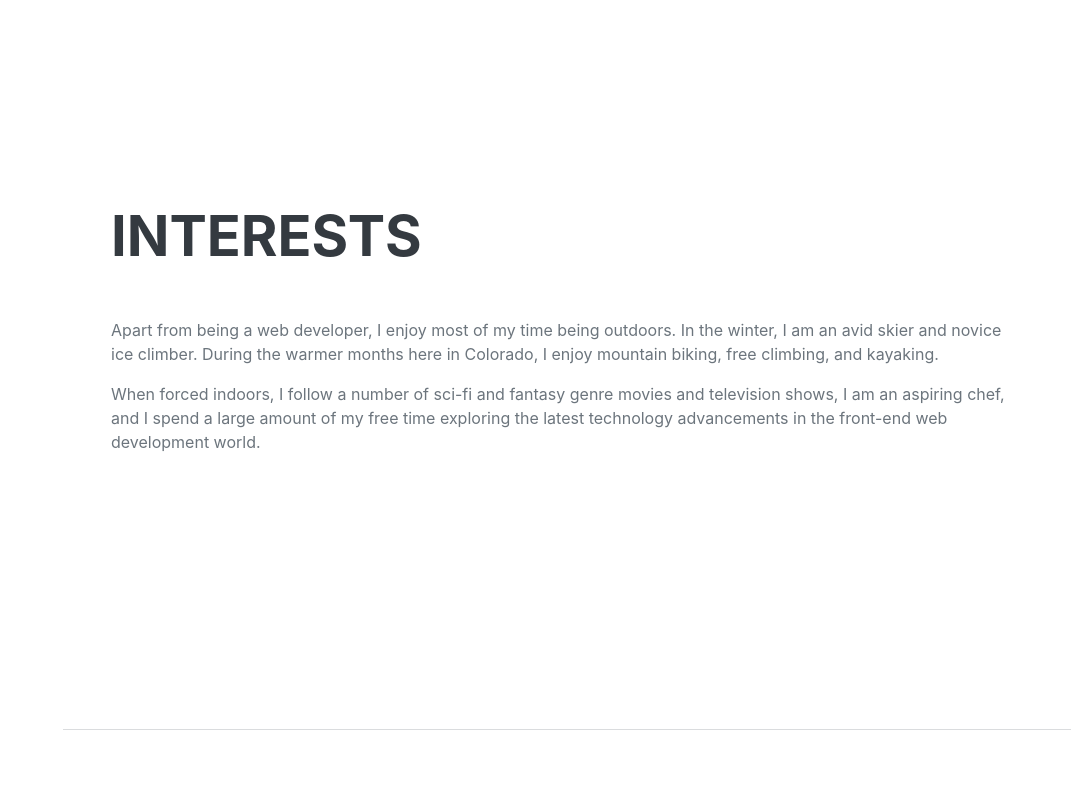
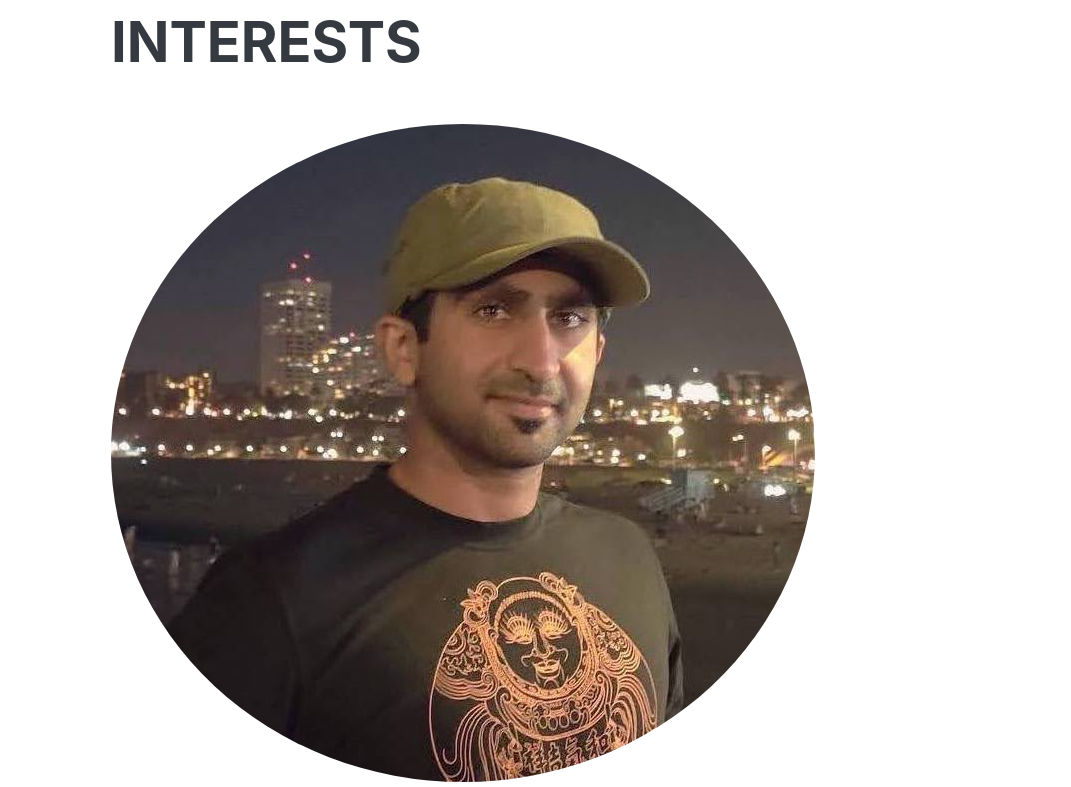
Before and after one commit to tarunsharma1/tarunsharma1.github.io-temp, a website: page dist/index.html in a window 1280 px wide. Shown: the part 2620-3407 px from the top of the page, without its empty margins (209-1280 px from the left). Drawn offline with nearby package versions, Linux system fonts and the light colour scheme; a web font is replaced by a local one.

Commit message:
Update index.html

```diff
--- a/dist/index.html
+++ b/dist/index.html
@@ -130,6 +130,7 @@
             <section class="resume-section" id="interests">
                 <div class="resume-section-content">
                     <h2 class="mb-5">Interests</h2>
+                    <img class="img-fluid img-profile rounded-circle mx-auto mb-2" src="assets/img/my_picture.jpg" alt="..." />
                     <p>Apart from being a web developer, I enjoy most of my time being outdoors. In the winter, I am an avid skier and novice ice climber. During the warmer months here in Colorado, I enjoy mountain biking, free climbing, and kayaking.</p>
                     <p class="mb-0">When forced indoors, I follow a number of sci-fi and fantasy genre movies and television shows, I am an aspiring chef, and I spend a large amount of my free time exploring the latest technology advancements in the front-end web development world.</p>
                 </div>
```
